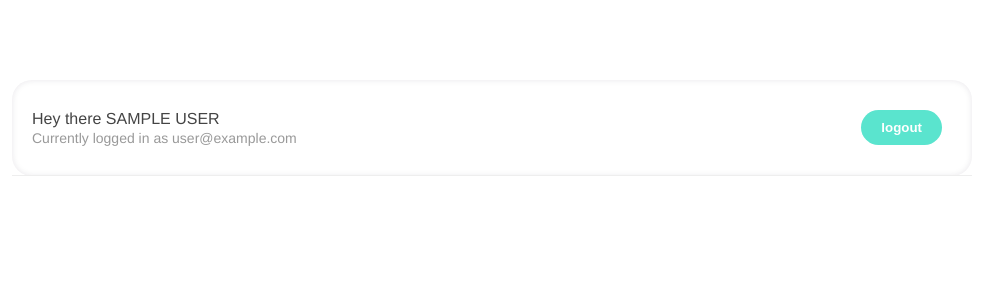
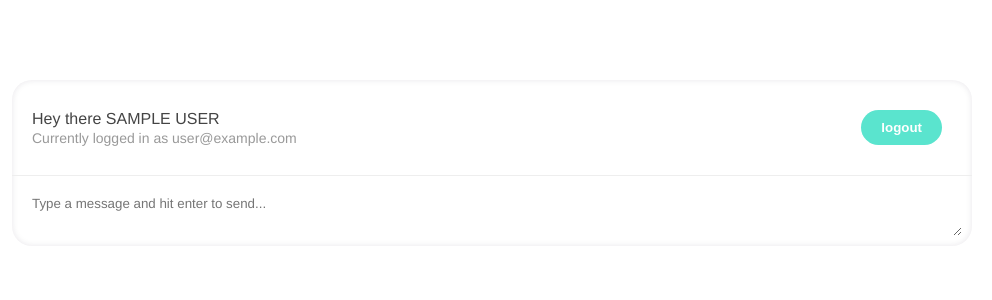
Before and after one commit to Bineryss/vue-live-chat, a Vue app: page /chatroom in a window 1280 px wide. Shown: the top 300 px of the page, without its empty margins (148-1140 px from the left). Built offline with nearby package versions, Linux system fonts and the light colour scheme; no server answers; sample sign-in values are in the browser's storage.

Commit message:
added chat functionality

```diff
--- a/src/components/LoginForm.vue
+++ b/src/components/LoginForm.vue
@@ -14,7 +14,7 @@
 
 <script setup>
 import { ref } from 'vue'
-import useLogin from '@/core/UseLogin'
+import useLogin from '@/core/authentication/UseLogin'
 
 const { error, login } = useLogin()
 const emit = defineEmits(['login'])
--- a/src/components/Navbar.vue
+++ b/src/components/Navbar.vue
@@ -9,7 +9,7 @@
 </template>
 
 <script setup>
-import useLogout from '@/core/UseLogout'
+import useLogout from '@/core/authentication/UseLogout'
 import getUser from '@/core/GetUser'
 import { useRouter } from 'vue-router'
 
--- /dev/null
+++ b/src/components/NewChatForm.vue
@@ -0,0 +1,57 @@
+<template>
+	<form>
+    <textarea
+				placeholder="Type a message and hit enter to send..."
+				v-model="message"
+				@keydown.enter.prevent="handleSubmit"
+		></textarea>
+		<div class="error">{{ error }}</div>
+	</form>
+</template>
+
+<script setup>
+	import { ref } from 'vue'
+	import getUser from '@/core/GetUser'
+	import { timestamp } from '@/firebase/config'
+	import useCollection from '@/core/collection/UseCollection'
+
+	const message = ref('')
+	const { user } = getUser()
+	const { addDoc, error } = useCollection('messages')
+
+	const handleSubmit = async () => {
+		const chat = {
+			name: user.value.displayName,
+			message: message.value,
+			createdAt: timestamp()
+		}
+		await addDoc(chat)
+		if (error.value) {
+			return
+		}
+
+		message.value = ''
+	}
+
+</script>
+
+<style scoped>
+	form {
+		margin: 10px;
+	}
+
+	textarea {
+		width: 100%;
+		max-width: 100%;
+		margin-bottom: 6px;
+		padding: 10px;
+		box-sizing: border-box;
+		border: 0;
+		border-radius: 20px;
+		font-family: inherit;
+		outline: none;
+		resize: vertical;
+		min-height: 50px;
+	}
+
+</style>
--- a/src/components/SignupForm.vue
+++ b/src/components/SignupForm.vue
@@ -10,7 +10,7 @@
 
 <script setup>
 import { ref } from 'vue'
-import useSignup from '@/core/UseSignup'
+import useSignup from '@/core/authentication/UseSignup'
 
 const { error, signup } = useSignup()
 const emit = defineEmits()
--- /dev/null
+++ b/src/core/collection/UseCollection.js
@@ -0,0 +1,21 @@
+import { ref } from 'vue'
+import { projectFireStore } from '@/firebase/config'
+
+const useCollection = (collection) => {
+	const error = ref(null)
+
+	const addDoc = async (doc) => {
+		error.value = null
+
+		try {
+			await projectFireStore.collection(collection).add(doc)
+		} catch (err) {
+			console.log(err.message)
+			error.value = 'could not send the message'
+		}
+	}
+
+	return { error, addDoc }
+}
+
+export default useCollection
--- a/src/views/Chatroom.vue
+++ b/src/views/Chatroom.vue
@@ -1,7 +1,7 @@
 <template>
 	<div class="container">
 		<Navbar/>
-
+		<NewChatForm/>
 	</div>
 </template>
 
@@ -10,6 +10,7 @@
 	import getUser from '@/core/GetUser'
 	import { watch } from 'vue'
 	import { useRouter } from 'vue-router'
+	import NewChatForm from '@/components/NewChatForm'
 
 	const { user } = getUser()
 	const router = useRouter()
```
Also changed, not shown: src/core/authentication/UseLogin.js (renamed from src/core/UseLogin.js), src/core/authentication/UseLogout.js (renamed from src/core/UseLogout.js), src/core/authentication/UseSignup.js (renamed from src/core/UseSignup.js). Lines whose indentation alone changed are shown as unchanged.
